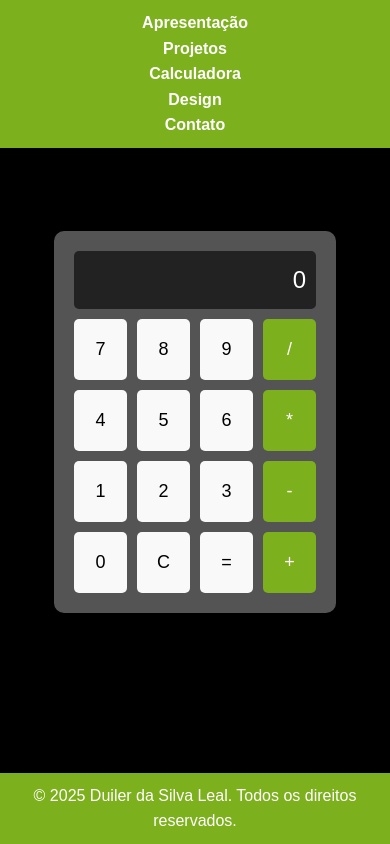
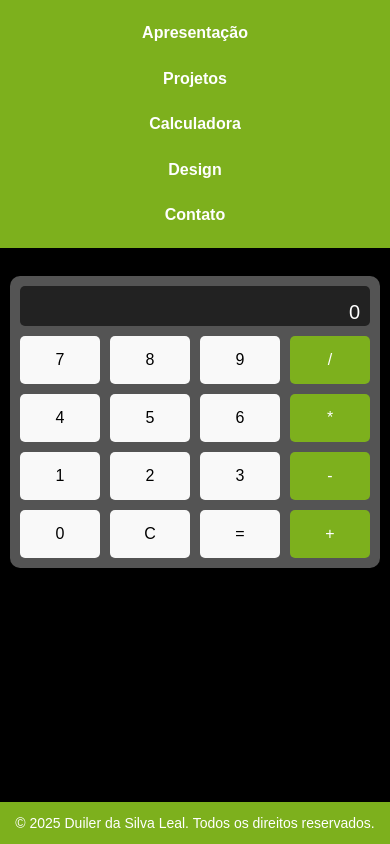
Before and after one commit to duilersilva/teste_pagina, a plain HTML site: page calculadora.html in a window 390 px wide. Drawn offline with Linux system fonts and the light colour scheme.

```diff
--- a/styles.css
+++ b/styles.css
@@ -76,12 +76,40 @@ footer {
   bottom: 0;
 }
 
-@media (max-width: 600px) {
-  nav ul {
-    flex-direction: column;
+@media (max-width: 768px) {
+  body {
+      padding: 10px;
   }
 
-  nav ul li {
-    margin: 10px 0;
+  header nav ul {
+      flex-direction: column; /* Coloca os itens do menu em coluna */
+      align-items: center;
+  }
+
+  header nav ul li {
+      margin: 10px 0; /* Adiciona espaçamento entre os itens do menu */
+  }
+
+  .calculator {
+      width: 100%; /* Ocupa toda a largura da tela */
+      padding: 10px;
+  }
+
+  .display {
+      font-size: 20px; /* Reduz o tamanho da fonte no display */
+      height: 40px;
+  }
+
+  .button {
+      padding: 15px; /* Reduz o padding dos botões */
+      font-size: 16px; /* Reduz o tamanho da fonte dos botões */
+  }
+
+  main section {
+      padding: 10px; /* Adiciona padding nas seções */
+  }
+
+  footer {
+      font-size: 14px; /* Reduz o tamanho da fonte no rodapé */
   }
 }
```
Also changed, not shown: design.html (+1 -1 lines), projetos.html (+1 -1 lines).
